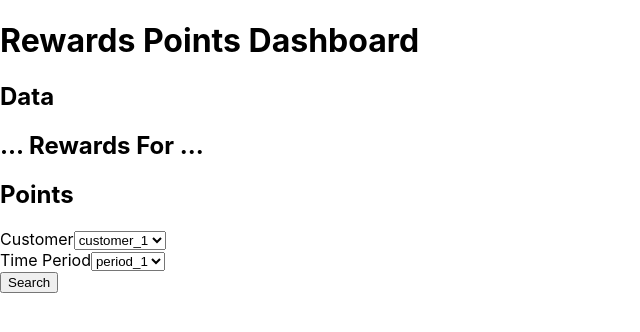
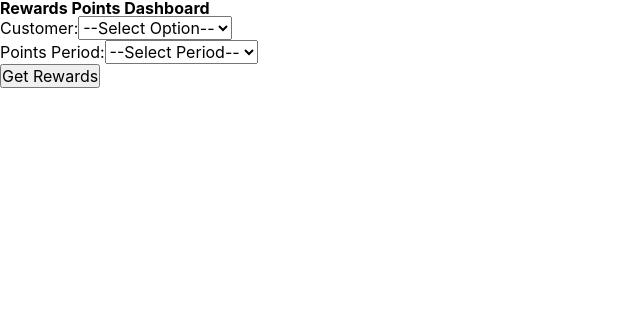
Before and after one commit to damienluzzo33/rewards-points-dashboard, a React (Create React App) app: page / in a window 1280 px wide. Shown: the top 332 px of the page, without its empty margins (0-640 px from the left). Built offline with nearby package versions, Linux system fonts and the light colour scheme.

Commit message:
finish setting up and testing functionality, add css reset file and get ready to move on to styling

```diff
--- a/src/components/Dashboard.js
+++ b/src/components/Dashboard.js
@@ -1,6 +1,8 @@
 import React, { useState } from "react";
+
 import Form from "./Form";
 import Data from "./Data";
+
 import dataset from "../data/dataset.json";
 import { fetchData } from "../utils/API";
 import { convertToPoints, getMonth, dateConverter } from "../utils/converters";
@@ -86,21 +88,25 @@ export default function Dashboard() {
 
     return (
         <main>
-            <section>
-                <h2>Data</h2>
-                <Data
-                    pointCount={pointCount}
-                    querySelection={querySelection}
-                    getMonth={getMonth}
-                />
+            <section id="points-display" aria-describedby="points display">
+                {pointCount === null ? (
+                    <React.Fragment />
+                ) : (
+                    <Data
+                        pointCount={pointCount}
+                        querySelection={querySelection}
+                        getMonth={getMonth}
+                    />
+                )}
+
             </section>
-            <section>
+            <section id="customer-form" aria-describedby="customer form">
                 <Form
                     handleChange={handleChange}
                     handleSubmit={handleSubmit}
                     customerNames={customerNames}
                 />
-                <div>
+                <div className="error-msg">
                     {errorMsg !== "" ? <p>{errorMsg}</p> : <React.Fragment />}
                 </div>
             </section>
--- a/src/components/Data.js
+++ b/src/components/Data.js
@@ -9,12 +9,16 @@ export default function Data(props) {
     console.log(typeof getMonth)
 
     return (
-        <div>
-            <div>
-                <h2>... Rewards For ...</h2>
+        <div className="display-box">
+            <div className="display-title-box">
+                {querySelection.period === "Total" ? (
+                    <h2>Total Rewards Points</h2>
+                ) : (
+                    <h2>{getMonth(querySelection.period)} Rewards Points</h2>
+                )}
             </div>
-            <div>
-                <h2>Points</h2>
+            <div className="counter-box">
+                <h2>{pointCount}</h2>
             </div>
         </div>
     )
--- a/src/components/Form.js
+++ b/src/components/Form.js
@@ -8,25 +8,37 @@ export default function Form(props) {
     console.log(typeof handleSubmit);
     console.log(customerNames);
 
-
     return (
-        <form>
+        <form onSubmit={handleSubmit}>
             <div>
-                <label>Customer</label>
-                <select>
-                    <option>customer_1</option>
-                    <option>customer_2</option>
+                <label htmlFor="customer">Customer:</label>
+                <select onChange={handleChange} name="customer" id="customer">
+                    <option value="">--Select Option--</option>
+                    {customerNames.map((customer) => (
+                        <option key={customer} value={customer}>{customer}</option>
+                    ))}
                 </select>
             </div>
             <div>
-                <label>Time Period</label>
-                <select>
-                    <option>period_1</option>
-                    <option>period_2</option>
-                    <option>period_3</option>
+                <label htmlFor="period">Points Period:</label>
+                <select onChange={handleChange} name="period" id="period">
+                    <option value="">--Select Period--</option>
+                    <option value="Total">Total</option>
+                    <option value="1">January</option>
+                    <option value="2">February</option>
+                    <option value="3">March</option>
+                    <option value="4">April</option>
+                    <option value="5">May</option>
+                    <option value="6">June</option>
+                    <option value="7">July</option>
+                    <option value="8">August</option>
+                    <option value="9">September</option>
+                    <option value="10">October</option>
+                    <option value="11">November</option>
+                    <option value="12">December</option>
                 </select>
             </div>
-            <button type="submit" >Search</button>
+            <button id="submit-btn" type="submit">Get Rewards</button>
         </form>
     )
 }
--- a/src/index.js
+++ b/src/index.js
@@ -1,5 +1,6 @@
 import React from 'react';
 import ReactDOM from 'react-dom';
+import './reset.css';
 import './index.css';
 import App from './App';
 
--- /dev/null
+++ b/src/reset.css
@@ -0,0 +1,29 @@
+* {
+  margin: 0;
+  padding: 0;
+  box-sizing: border-box;
+}
+
+html {
+  height: 100%;
+}
+
+body {
+  min-height: 100%;
+  line-height: 1;
+  font-family: sans-serif;
+}
+
+h1, h2, h3, h4, h5, h6 {
+  font-size: 100%;
+}
+
+input, select, option, optgroup, textarea, button,
+pre, code {
+  font-size: 100%;
+  font-family: inherit;
+}
+
+ol, ul {
+  list-style: none;
+}
```
